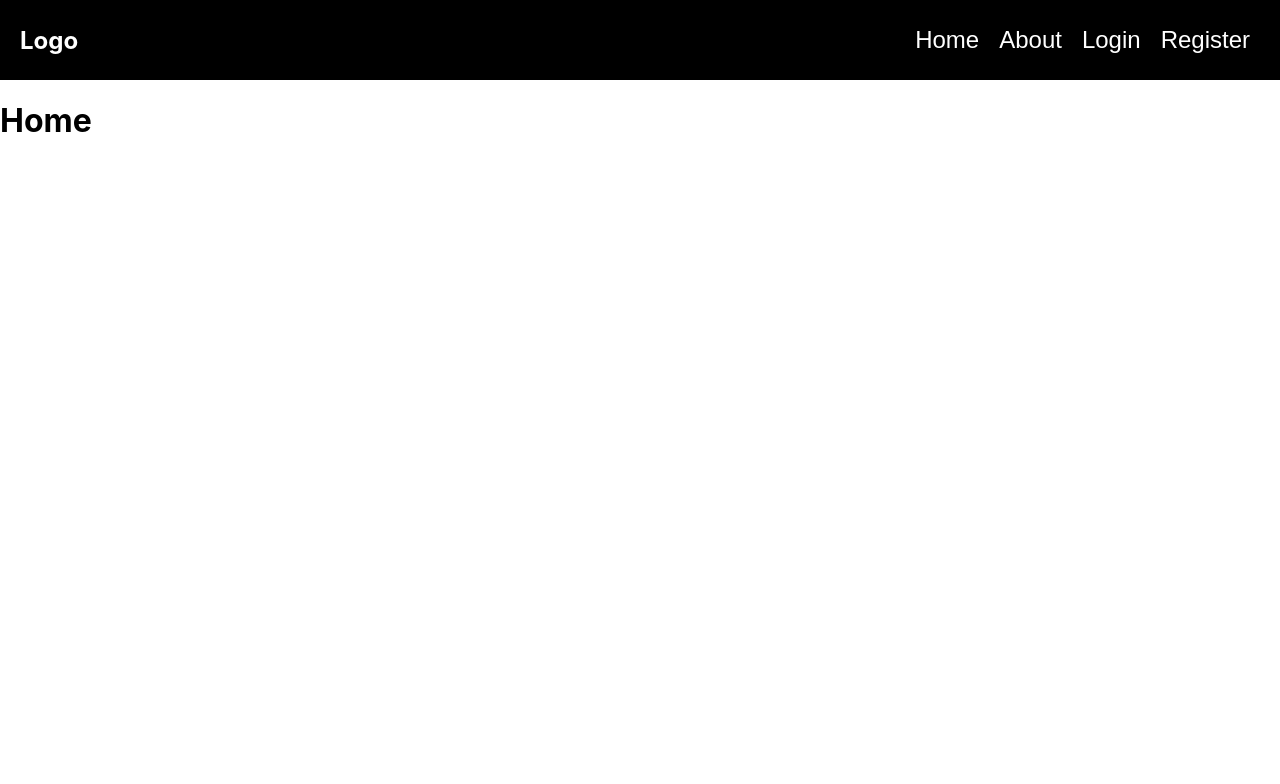
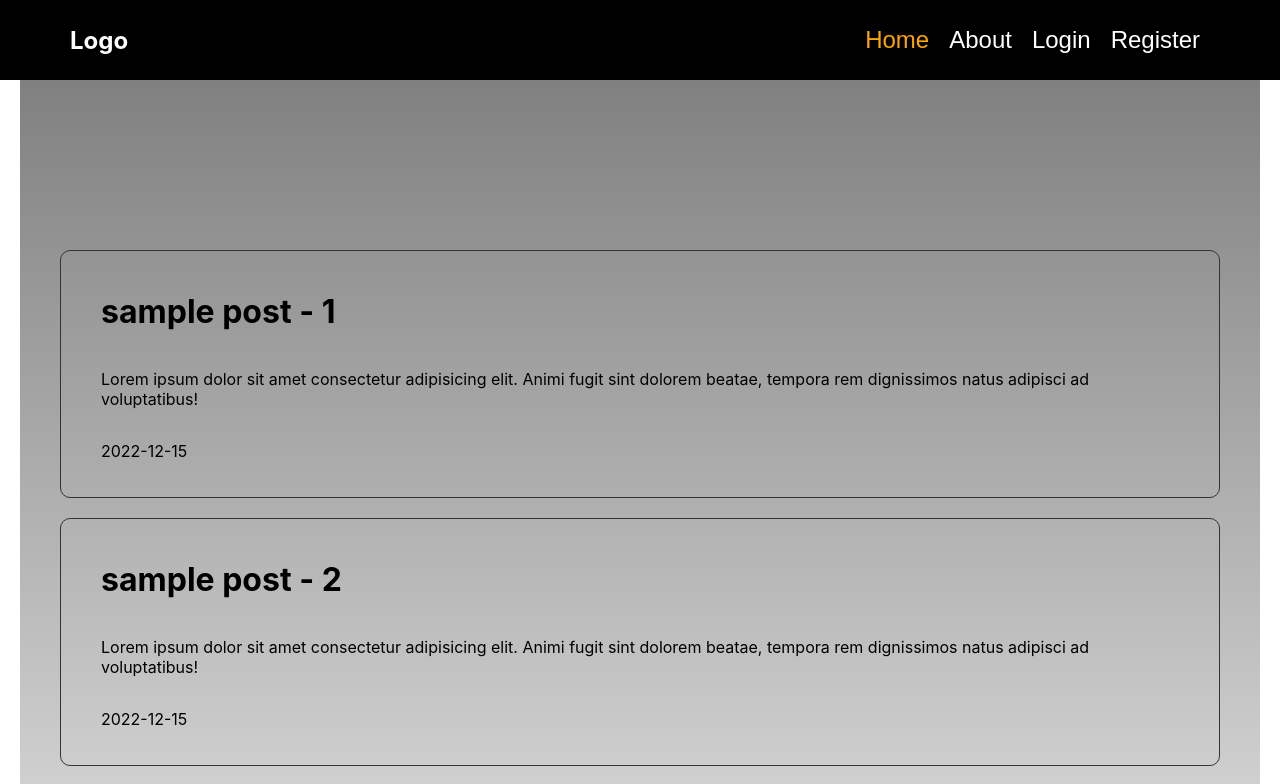
Before and after one commit to ishan-codescale/autumn-deligate-app, a React (Create React App) app: page / in a window 1280 px wide. Shown: the top 784 px of the page. Built offline with nearby package versions, Linux system fonts and the light colour scheme.

Commit message:
Added postCard and PostCardList display in home.

```diff
--- a/src/App.css
+++ b/src/App.css
@@ -6,3 +6,11 @@ body {
   margin: 0;
   padding: 0;
 }
+
+.nav-link {
+  color: #fff;
+}
+
+.nav-link.active {
+  color: orange;
+}
--- a/src/App.js
+++ b/src/App.js
@@ -3,13 +3,14 @@ import { BrowserRouter as Router, Routes, Route } from "react-router-dom";
 import Navbar from "./components/Navbar";
 import Login from "./components/Login";
 import Register from "./components/Register";
+import { Home } from "./components/Home";
 
 function App() {
   return (
     <Router>
       <Navbar />
       <Routes>
-        <Route path="/" element={<h1>Home</h1>} />
+        <Route path="/" element={<Home />} />
         <Route path="/about" element={<h1>About</h1>} />
         <Route path="/login" element={<Login />} />
         <Route path="/register" element={<Register />} />
--- /dev/null
+++ b/src/components/Home.js
@@ -0,0 +1,42 @@
+import React from "react";
+import {
+  PostCardListWrapper,
+  PostCardStyled,
+} from "../styled-components/PostCard.styled";
+import { PostCard } from "./PostCard";
+import { PostCardList } from "./PostCardList";
+import { useState } from "react";
+
+export const Home = () => {
+  const [posts, setPosts] = useState([
+    {
+      id: 1,
+      name: "sample post - 1",
+      description:
+        "Lorem ipsum dolor sit amet consectetur adipisicing elit. Animi fugit sint dolorem beatae, tempora rem dignissimos natus adipisci ad voluptatibus!",
+      date: "2022-12-15",
+    },
+    {
+      id: 2,
+      name: "sample post - 2",
+      description:
+        "Lorem ipsum dolor sit amet consectetur adipisicing elit. Animi fugit sint dolorem beatae, tempora rem dignissimos natus adipisci ad voluptatibus!",
+      date: "2022-12-15",
+    },
+    {
+      id: 3,
+      name: "sample post - 3",
+      description:
+        "Lorem ipsum dolor sit amet consectetur adipisicing elit. Animi fugit sint dolorem beatae, tempora rem dignissimos natus adipisci ad voluptatibus!",
+      date: "2022-12-15",
+    },
+  ]);
+
+  return (
+    <>
+      <PostCardListWrapper>
+        <PostCardList posts={posts} />
+      </PostCardListWrapper>
+    </>
+  );
+};
--- a/src/components/Login.js
+++ b/src/components/Login.js
@@ -1,4 +1,4 @@
-import React from "react";
+import React, { useState } from "react";
 import {
   GlobalStyle,
   StyledButton,
@@ -9,16 +9,34 @@ import {
 } from "../styled-components/Form.styled";
 
 const Login = () => {
+  const [email, setEmail] = useState("");
+  const [password, setPassword] = useState("");
+
+  const handleSubmit = (e) => {
+    e.preventDefault();
+    console.log(email, password);
+  };
+
   return (
     <>
       <GlobalStyle />
       <StyledFormWrapper>
-        <StyledForm>
+        <StyledForm onSubmit={handleSubmit}>
           <h1>Login</h1>
           <label htmlFor="email">Email</label>
-          <StyledInput type="email" name="email" />
+          <StyledInput
+            onChange={(e) => setEmail(e.target.value)}
+            value={email}
+            type="email"
+            name="email"
+          />
           <label htmlFor="password">Password</label>
-          <StyledInput type="password" name="password" />
+          <StyledInput
+            onChange={(e) => setPassword(e.target.value)}
+            value={password}
+            type="password"
+            name="password"
+          />
           <StyledError>
             <p>Error</p>
           </StyledError>
--- a/src/components/Navbar.js
+++ b/src/components/Navbar.js
@@ -13,6 +13,8 @@ import {
 
 const Navbar = () => {
   const [extendNavbar, setExtendNavbar] = useState(false);
+  const activeLink = "active-link";
+  const normalLink = "normal-link";
 
   return (
     <StyledNavbar extendNavbar={extendNavbar}>
@@ -22,10 +24,18 @@ const Navbar = () => {
         </LeftContainer>
         <RightContainer>
           <NavbarLinkContainer>
-            <NavbarLink to="/">Home</NavbarLink>
-            <NavbarLink to="/about">About</NavbarLink>
-            <NavbarLink to="/login">Login</NavbarLink>
-            <NavbarLink to="/register">Register</NavbarLink>
+            <NavbarLink className="nav-link" to="/">
+              Home
+            </NavbarLink>
+            <NavbarLink className="nav-link" to="/about">
+              About
+            </NavbarLink>
+            <NavbarLink className="nav-link" to="/login">
+              Login
+            </NavbarLink>
+            <NavbarLink className="nav-link" to="/register">
+              Register
+            </NavbarLink>
             <OpenLinksButton onClick={() => setExtendNavbar((curr) => !curr)}>
               {extendNavbar ? <>&#10005;</> : <>&#8801;</>}
             </OpenLinksButton>
--- /dev/null
+++ b/src/components/PostCard.js
@@ -0,0 +1,12 @@
+import React from "react";
+import { PostCardStyled } from "../styled-components/PostCard.styled";
+
+export const PostCard = ({ post }) => {
+  return (
+    <PostCardStyled post={post}>
+      <h1>{post.name}</h1>
+      <p>{post.description}</p>
+      <p>{post.date}</p>
+    </PostCardStyled>
+  );
+};
--- /dev/null
+++ b/src/components/PostCardList.js
@@ -0,0 +1,12 @@
+import React from "react";
+import { PostCard } from "./PostCard";
+
+export const PostCardList = ({ posts }) => {
+  return (
+    <>
+      {posts.map((post) => (
+        <PostCard key={post.id} post={post} />
+      ))}
+    </>
+  );
+};
--- a/src/components/Register.js
+++ b/src/components/Register.js
@@ -1,4 +1,4 @@
-import React from "react";
+import React, { useState } from "react";
 import {
   GlobalStyle,
   StyledFormWrapper,
@@ -10,16 +10,34 @@ import {
 } from "../styled-components/Form.styled";
 
 const Register = () => {
+  const [email, setEmail] = useState("");
+  const [password, setPassword] = useState("");
+
+  const handleSubmit = (e) => {
+    e.preventDefault();
+    console.log(email, password);
+  };
+
   return (
     <>
       <GlobalStyle />
       <StyledFormWrapper>
-        <StyledForm>
+        <StyledForm onSubmit={handleSubmit}>
           <h1>Register</h1>
           <label htmlFor="email">Email</label>
-          <StyledInput type="email" name="email" />
+          <StyledInput
+            onChange={(e) => setEmail(e.target.value)}
+            value={email}
+            type="email"
+            name="email"
+          />
           <label htmlFor="password">Password</label>
-          <StyledInput type="password" name="password" />
+          <StyledInput
+            onChange={(e) => setPassword(e.target.value)}
+            value={password}
+            type="password"
+            name="password"
+          />
           <StyledError>
             <p>Error</p>
           </StyledError>
--- a/src/styled-components/Form.styled.js
+++ b/src/styled-components/Form.styled.js
@@ -7,8 +7,6 @@ export const GlobalStyle = createGlobalStyle`
 
   body {
     font-family: Arial, Helvetica, sans-serif;
-    background: linear-gradient(to bottom, #f05053, #e1eec3);
-    height: 100%;
     margin: 0;
     color: #555;
   }
@@ -28,7 +26,6 @@ export const StyledFormWrapper = styled.div`
   display: flex;
   justify-content: center;
   align-items: center;
-  /* height: 100vh; */
   padding: 150px 20px;
 `;
 
@@ -38,6 +35,7 @@ export const StyledForm = styled.form`
   padding: 40px;
   background-color: #fff;
   border-radius: 10px;
+  border: 1px solid #333;
   box-sizing: border-box;
   box-shadow: 0px 0px 20px 0px rgba(0, 0, 0, 0.2);
 `;
--- a/src/styled-components/Navbar.styled.js
+++ b/src/styled-components/Navbar.styled.js
@@ -1,4 +1,4 @@
-import { Link } from "react-router-dom";
+import { NavLink } from "react-router-dom";
 import styled from "styled-components";
 
 export const StyledNavbar = styled.nav`
@@ -16,7 +16,7 @@ export const StyledNavbar = styled.nav`
 export const LeftContainer = styled.div`
   display: flex;
   justify-content: center;
-  padding-right: 50px;
+  margin-left: 50px;
 
   h1 {
     color: white;
@@ -27,7 +27,7 @@ export const LeftContainer = styled.div`
 export const RightContainer = styled.div`
   display: flex;
   align-items: center;
-  padding-left: 5%;
+  margin-right: 50px;
 `;
 
 export const InnerStyledNavbar = styled.div`
@@ -42,8 +42,7 @@ export const NavbarLinkContainer = styled.div`
   margin-right: 20px;
 `;
 
-export const NavbarLink = styled(Link)`
-  color: white;
+export const NavbarLink = styled(NavLink)`
   font-size: x-large;
   font-family: Arial, Helvetica, sans-serif;
   text-decoration: none;
@@ -59,7 +58,7 @@ export const NavbarLink = styled(Link)`
   }
 `;
 
-export const NavbarLinkExtend = styled(Link)`
+export const NavbarLinkExtend = styled(NavLink)`
   color: white;
   font-size: x-large;
   font-family: Arial, Helvetica, sans-serif;
--- /dev/null
+++ b/src/styled-components/PostCard.styled.js
@@ -0,0 +1,21 @@
+import styled from "styled-components";
+
+export const PostCardListWrapper = styled.div`
+  display: block;
+  width: 1200px;
+  justify-content: center;
+  align-items: center;
+  padding: 150px 20px;
+  background-image: linear-gradient(gray, white);
+  margin: 0 auto;
+`;
+
+export const PostCardStyled = styled.div`
+  max-width: 100%;
+  padding: 20px 40px;
+  border: 1px solid #333;
+  border-radius: 10px;
+  display: flex;
+  flex-direction: column;
+  margin: 20px 20px;
+`;
```
